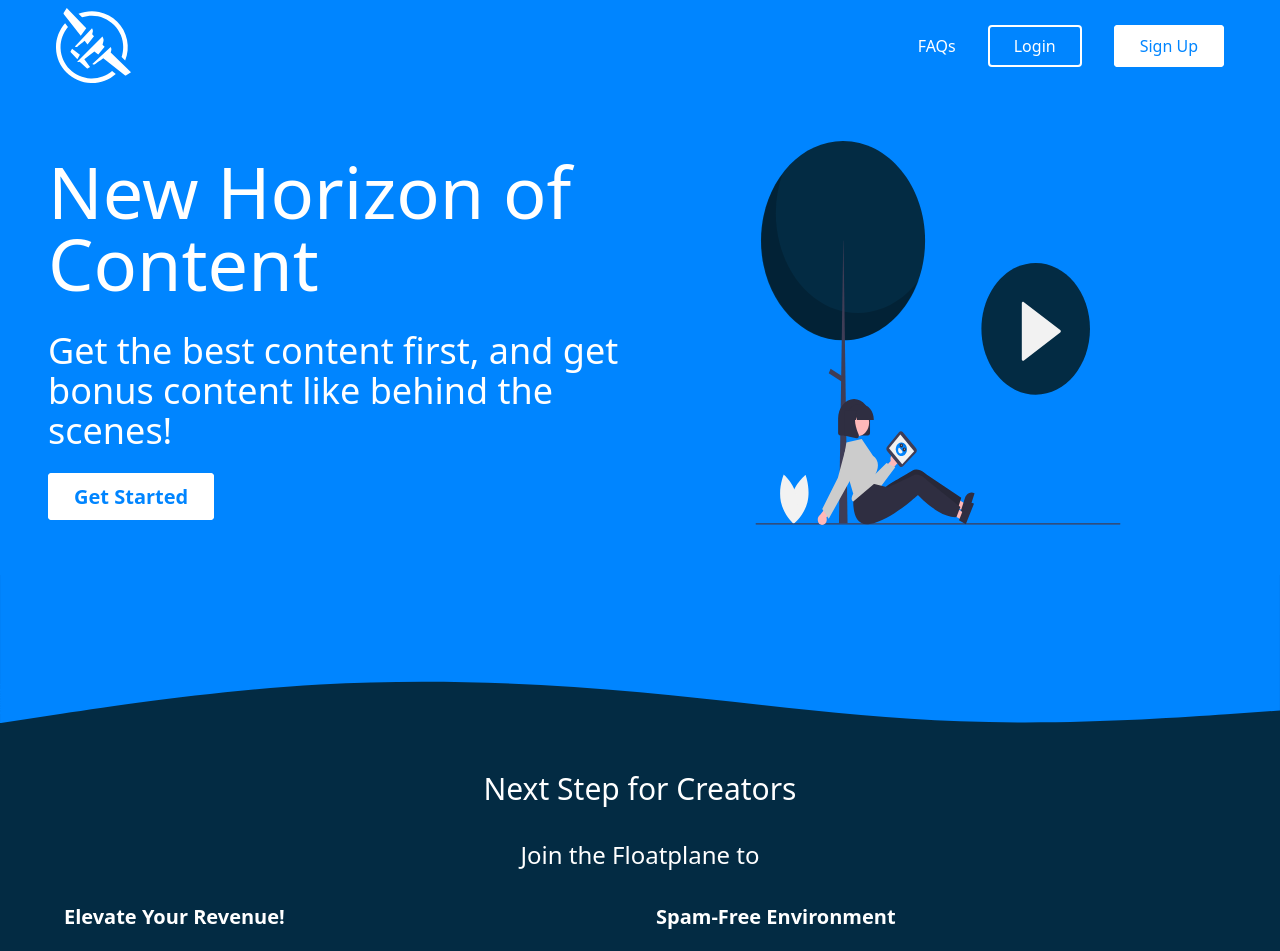
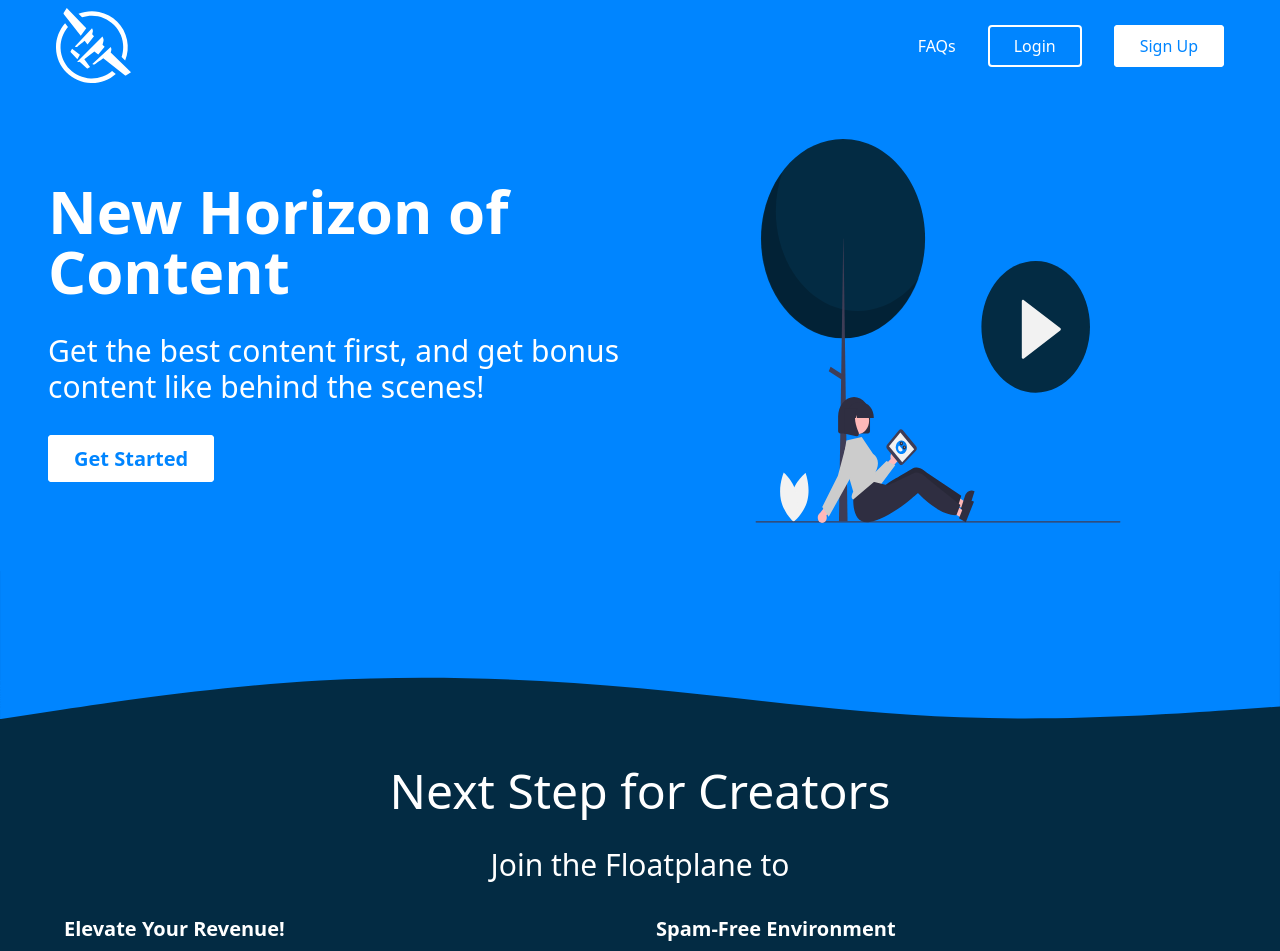
Before and after one commit to AlyAbdulah/floatplane-redesign, a Next.js app: page / in a window 1280 px wide. Shown: the top 951 px of the page. Built offline with nearby package versions, Linux system fonts and the light colour scheme.

Commit message:
Minor Updates & Added Analytics

```diff
--- a/app/browse/page.tsx
+++ b/app/browse/page.tsx
@@ -2,7 +2,7 @@ import { Channels } from "@/modules/data";
 export default function BrowseNew() {
   return (
     <div className="@container grid gap-2">
-      <h1 className="text-2xl font-semibold">
+      <h1 className="text-2xl md:text-4xl md:mt-2 font-semibold">
         Subscribe and Start Watching{" "}
         <span className="text-primary">Exclusive Content</span>
       </h1>
--- a/app/layout.tsx
+++ b/app/layout.tsx
@@ -1,8 +1,9 @@
 import './globals.css'
 import type { Metadata } from 'next'
-import { Inter } from 'next/font/google'
+import { Roboto } from 'next/font/google'
+import Script from 'next/script'
 
-const inter = Inter({ subsets: ['latin'] })
+const font = Roboto({ subsets: ['latin'], weight: ['500'] })
 
 export const metadata: Metadata = {
   title: 'Floatplane Redesign | alig.pk',
@@ -32,7 +33,17 @@ export default function RootLayout({
 }) {
   return (
     <html lang="en">
-      <body className={inter.className + "bg-white text-black dark:bg-gray-950 dark:text-white subpixel-antialiased scroll-smooth"}>
+            <Script src="https://www.googletagmanager.com/gtag/js?id=G-4S876Z8XE0" />
+            <Script id="google-analytics">
+              {`
+                window.dataLayer = window.dataLayer || [];
+                function gtag(){dataLayer.push(arguments);}
+                gtag('js', new Date());
+
+                gtag('config', 'G-4S876Z8XE0');
+              `}
+            </Script>
+        <body className={font.className + "bg-white text-black dark:bg-gray-950 dark:text-white subpixel-antialiased scroll-smooth"}>
           {children}
       </body>
     </html>
--- a/components/buttons.tsx
+++ b/components/buttons.tsx
@@ -7,9 +7,9 @@ export function ButtonPrimary(props: { text: string, link: string }){
         </Link>
     )
 }
-export default function ButtonDefault(props: { text: string, link: string }){
+export default function ButtonDefault(props: { text: string, link: string}){
     return(
-        <Link href={props.link} className="border-2 border-white bg-white text-primary py-2 px-6 rounded hover:bg-transparent hover:text-white  delay-150 duration-300 ease-in-out">
+        <Link href={props.link} className={`border-2 border-white bg-white text-primary py-2 px-6 rounded hover:bg-transparent hover:text-white hover:-translate-y-2 delay-150 duration-300 ease-in-out `}>
         <button>{props.text}</button>
         </Link>
     )
--- a/components/creator.tsx
+++ b/components/creator.tsx
@@ -15,9 +15,10 @@ const DATA = [
 export default function Creator() {
     return(
         <article className="bg-secondary text-white p-8 md:p-12 space-y-8">
-            <h2 className="text-center text-3xl">Next Step for Creators</h2>
-            <h3 className="text-center text-2xl">Join the Floatplane to</h3>
-            <div className="grid gap-8 md:grid-cols-2 md:max-w-6xl mx-auto">
+            <h2 className="text-center text-3xl md:text-5xl font-medium">Next Step for Creators</h2>
+            <h3 className="text-center text-2xl md:text-3xl">Join the Floatplane to</h3>
+            <div className="@container">
+            <div className="grid gap-8 @3xl:grid-cols-2 @3xl:max-w-6xl mx-auto">
                 {
                     DATA.map((content, index) => <div key={index} className="space-y-4">
                         <div className="font-semibold text-xl">{content.heading}</div>
@@ -26,7 +27,8 @@ export default function Creator() {
                     </div>)
                 }
             </div>
-            <div className="py-4 text-xl font-bold text-center mx-auto"><ButtonPrimary text="Join as a Creator" link="#" /></div>
+            </div>
+            <div className="py-4 text-xl font-bold text-center mx-auto"><div className="hover:-translate-y-2 duration-300"><ButtonPrimary text="Join as a Creator" link="#" /></div></div>
         </article>
     )
 }
--- a/components/hero.tsx
+++ b/components/hero.tsx
@@ -2,21 +2,30 @@ import ButtonDefault from "./buttons";
 import { MainImg } from "./images";
 
 export default function Hero() {
-    return(
+  return (
     <>
-        <article className="bg-primary text-white grid gap-2 justify-center place-items-center md:grid-cols-2 p-8 md:p-12">
-            <div className="md:order-last">
-                <MainImg classes="h-48 w-48 md:h-96 md:w-96" />
+    <div className="@container">
+      <article className="bg-primary text-white grid gap-2 p-8 justify-center place-items-center @5xl:grid-cols-2 @5xl:p-12">
+        <div className="@5xl:order-last @5xl:justify-self-end @7xl:justify-self-center">
+          <MainImg classes="h-auto w-full md:h-96 md:w-96" />
         </div>
-            <div className="md:self-start">
-                <h1 className="text-6xl py-2 md:py-4 md:text-7xl">New Horizon of Content</h1>
-                <h2 className="text-2xl py-2 md:py-4 md:text-4xl">Get the best content first, and get bonus content like behind the scenes!</h2>
-                <div className="py-4 text-xl font-bold"><ButtonDefault text="Get Started" link="/browse"/></div>
+        <div className="@7xl:justify-self-end">
+          <h1 className="text-6xl py-2 md:py-4 md:text-6xl font-semibold">
+            New Horizon of Content
+          </h1>
+          <h2 className="text-2xl py-2 md:py-4 md:text-3xl font-medium">
+            Get the best content first, and get bonus content like behind the
+            scenes!
+          </h2>
+          <div className="py-4 my-2 text-xl font-bold">
+            <div className="hover:-translate-y-2 duration-300"><ButtonDefault text="Get Started" link="/browse" /></div>
+          </div>
         </div>
       </article>
-        <svg viewBox="0 0 1728 200" fill="none" className="w-full h-auto">
-        <path d="M0 200L72 188.97C144 178 288 155.939 432 147.758C576 139.576 720 145.273 864 158.364C1008 171.515 1152 192.121 1296 197.455C1440 202.848 1584 192.909 1656 188L1728 183.03V0H1656C1584 0 1440 0 1296 0C1152 0 1008 0 864 0C720 0 576 0 432 0C288 0 144 0 72 0H0V200Z" fill="#0085FF"/>
+      </div>
+      <svg viewBox="0 0 1728 200" className="w-full h-auto fill-primary">
+        <path d="M0 200L72 188.97C144 178 288 155.939 432 147.758C576 139.576 720 145.273 864 158.364C1008 171.515 1152 192.121 1296 197.455C1440 202.848 1584 192.909 1656 188L1728 183.03V0H1656C1584 0 1440 0 1296 0C1152 0 1008 0 864 0C720 0 576 0 432 0C288 0 144 0 72 0H0V200Z" />
       </svg>
     </>
-    )
+  );
 }
--- a/tailwind.config.ts
+++ b/tailwind.config.ts
@@ -10,7 +10,8 @@ const config: Config = {
     extend: {
       colors: {
         'primary': '#0085FF',
-        'secondary': '#032B43'
+        'secondary': '#032B43',
+        'brand': '#00AFEB'
       },
     },
   },
```
Also changed, not shown: app/page.tsx (indentation only). Lines whose indentation alone changed are shown as unchanged.
